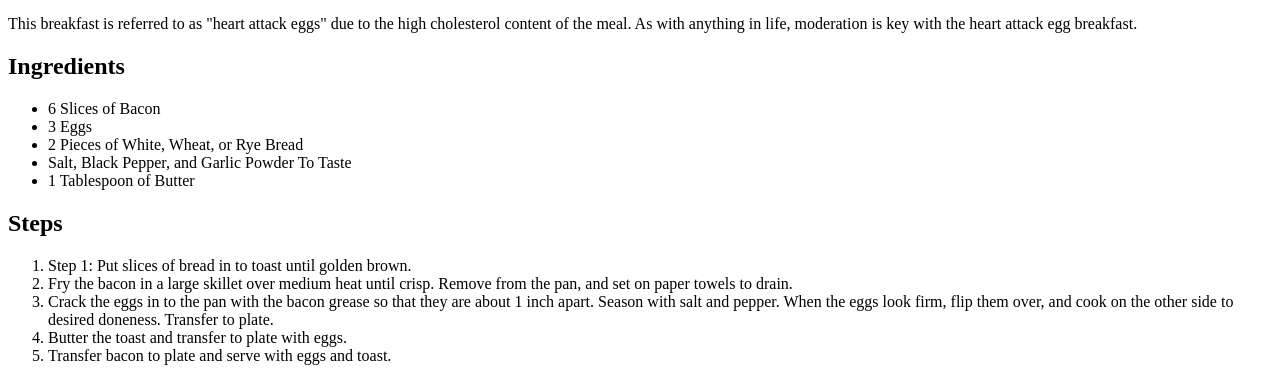
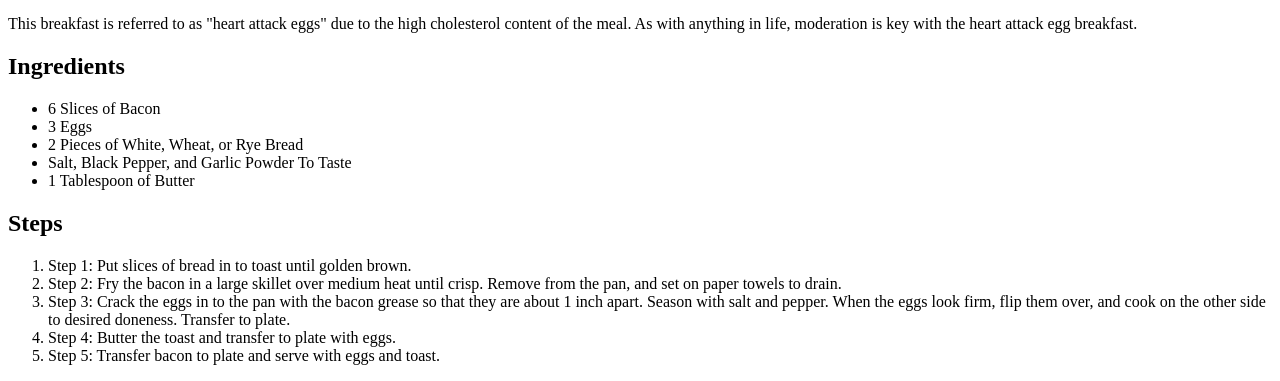
Before and after one commit to ez-27/odin-recipes, a plain HTML site: page recipes/eggsnbacon.html in a window 1280 px wide. Shown: the part 602-983 px from the top of the page. Drawn offline with Linux system fonts and the light colour scheme.

Commit message:
Add step numbers to list of recipe steps

```diff
--- a/recipes/eggsnbacon.html
+++ b/recipes/eggsnbacon.html
@@ -21,10 +21,10 @@
         <h2>Steps</h2>
         <ol>
             <li>Step 1: Put slices of bread in to toast until golden brown.</li>
-            <li>Fry the bacon in a large skillet over medium heat until crisp. Remove from the pan, and set on paper towels to drain.</li>
-            <li>Crack the eggs in to the pan with the bacon grease so that they are about 1 inch apart. Season with salt and pepper. When the eggs look firm, flip them over, and cook on the other side to desired doneness. Transfer to plate.</li>
-            <li>Butter the toast and transfer to plate with eggs.</li>
-            <li>Transfer bacon to plate and serve with eggs and toast.</li>
+            <li>Step 2: Fry the bacon in a large skillet over medium heat until crisp. Remove from the pan, and set on paper towels to drain.</li>
+            <li>Step 3: Crack the eggs in to the pan with the bacon grease so that they are about 1 inch apart. Season with salt and pepper. When the eggs look firm, flip them over, and cook on the other side to desired doneness. Transfer to plate.</li>
+            <li>Step 4: Butter the toast and transfer to plate with eggs.</li>
+            <li>Step 5: Transfer bacon to plate and serve with eggs and toast.</li>
         </ol>
     </body>
 </html>
```
